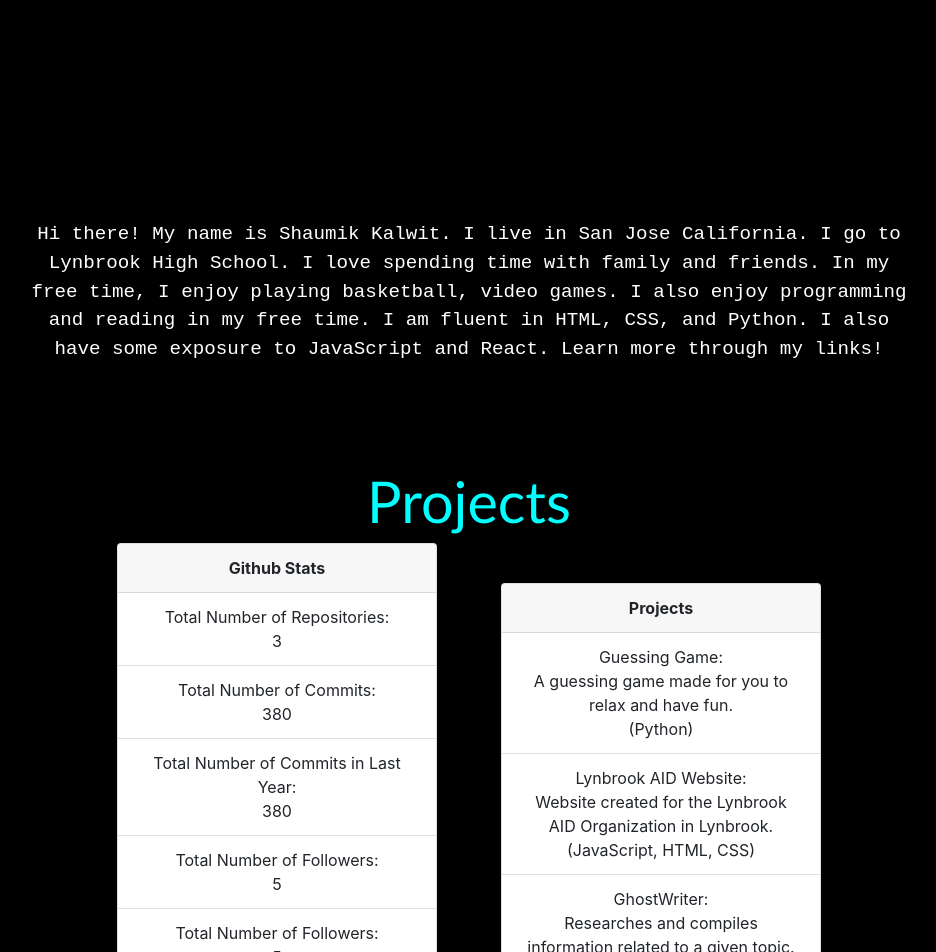
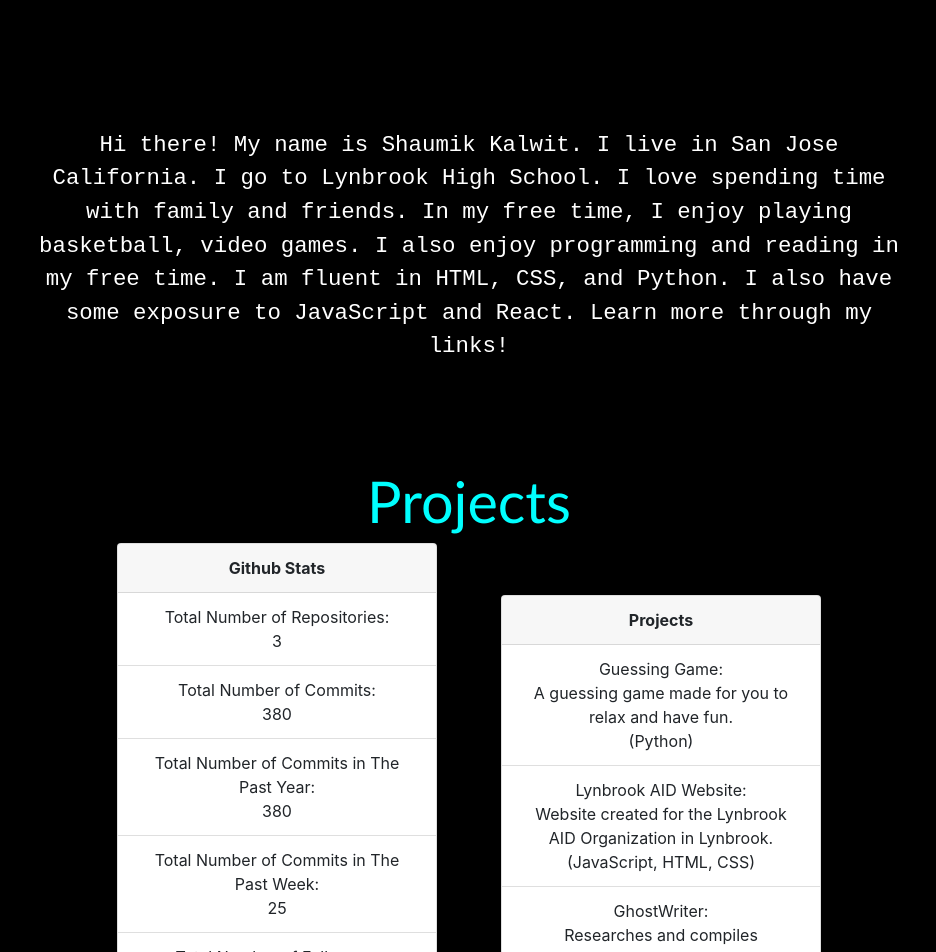
Before and after one commit to shaumikkalwit/shaumikkalwit.github.io, a React (Create React App) app in the folder frontend/: page / in a window 1280 px wide. Shown: the part 1260-2212 px from the top of the page, without its empty margins (171-1107 px from the left). Built offline with nearby package versions, Linux system fonts and the light colour scheme; no server answers.

Commit message:
fixed github stats

```diff
--- a/frontend/src/App.js
+++ b/frontend/src/App.js
@@ -87,8 +87,8 @@ class App extends React.Component {
           <ListGroup variant="flush">
             <ListGroup.Item>Total Number of Repositories:<br></br> 3</ListGroup.Item>
             <ListGroup.Item>Total Number of Commits:<br></br> 380</ListGroup.Item>
-            <ListGroup.Item>Total Number of Commits in Last Year:<br></br> 380</ListGroup.Item>
-            <ListGroup.Item>Total Number of Followers:<br></br> 5</ListGroup.Item>
+            <ListGroup.Item>Total Number of Commits in The Past Year:<br></br> 380</ListGroup.Item>
+            <ListGroup.Item>Total Number of Commits in The Past Week:<br></br> 25</ListGroup.Item>
             <ListGroup.Item>Total Number of Followers:<br></br> 5</ListGroup.Item>
             <ListGroup.Item><a href="https://github.com/shaumikkalwit"><ImgLinksG src={Github}/></a></ListGroup.Item>
           </ListGroup>
--- a/frontend/src/components/AboutText.js
+++ b/frontend/src/components/AboutText.js
@@ -4,7 +4,7 @@ import styled from 'styled-components';
 const AboutText = styled.p`
 	@media (min-width: 992px) {
 
-		font-size: 1.5vw;
+		font-size: 1.75vw;
 
 		padding-left: 15vw;
   		padding-right: 15vw;
```
